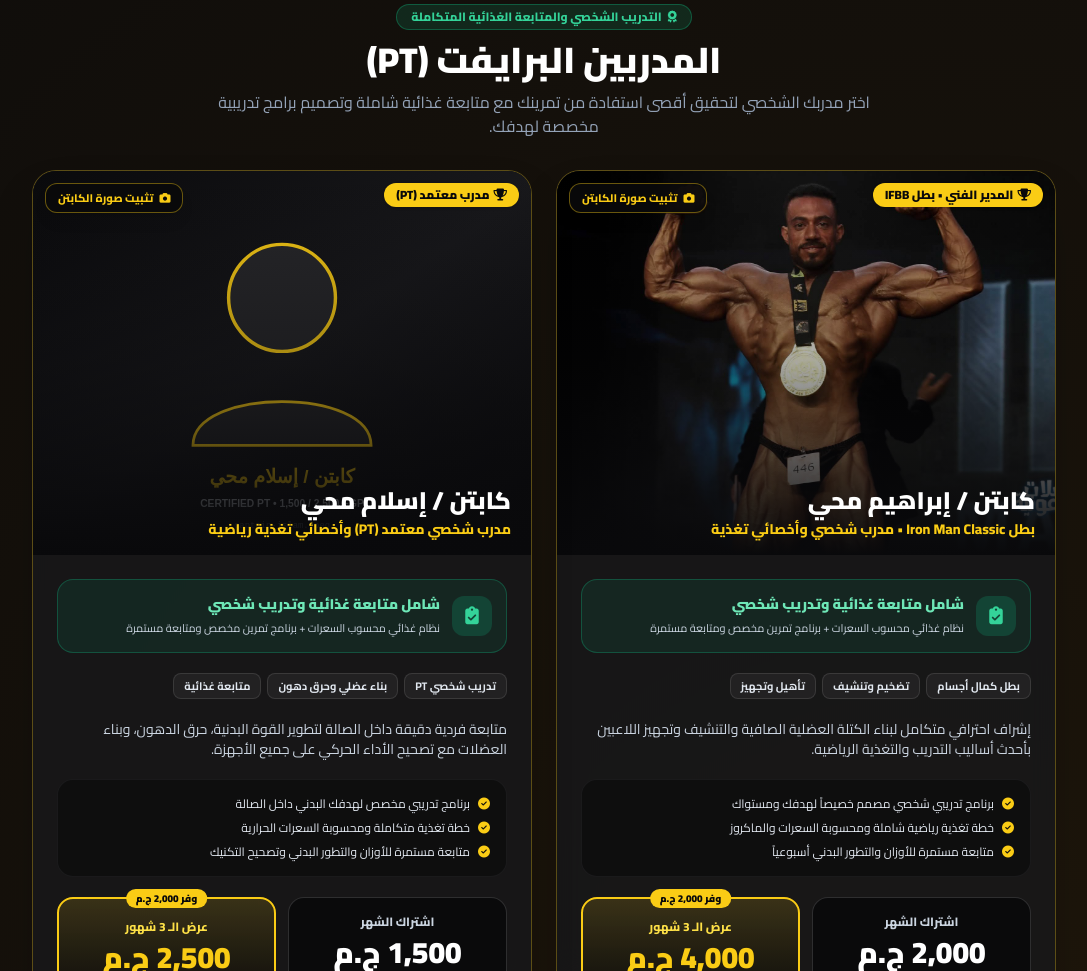
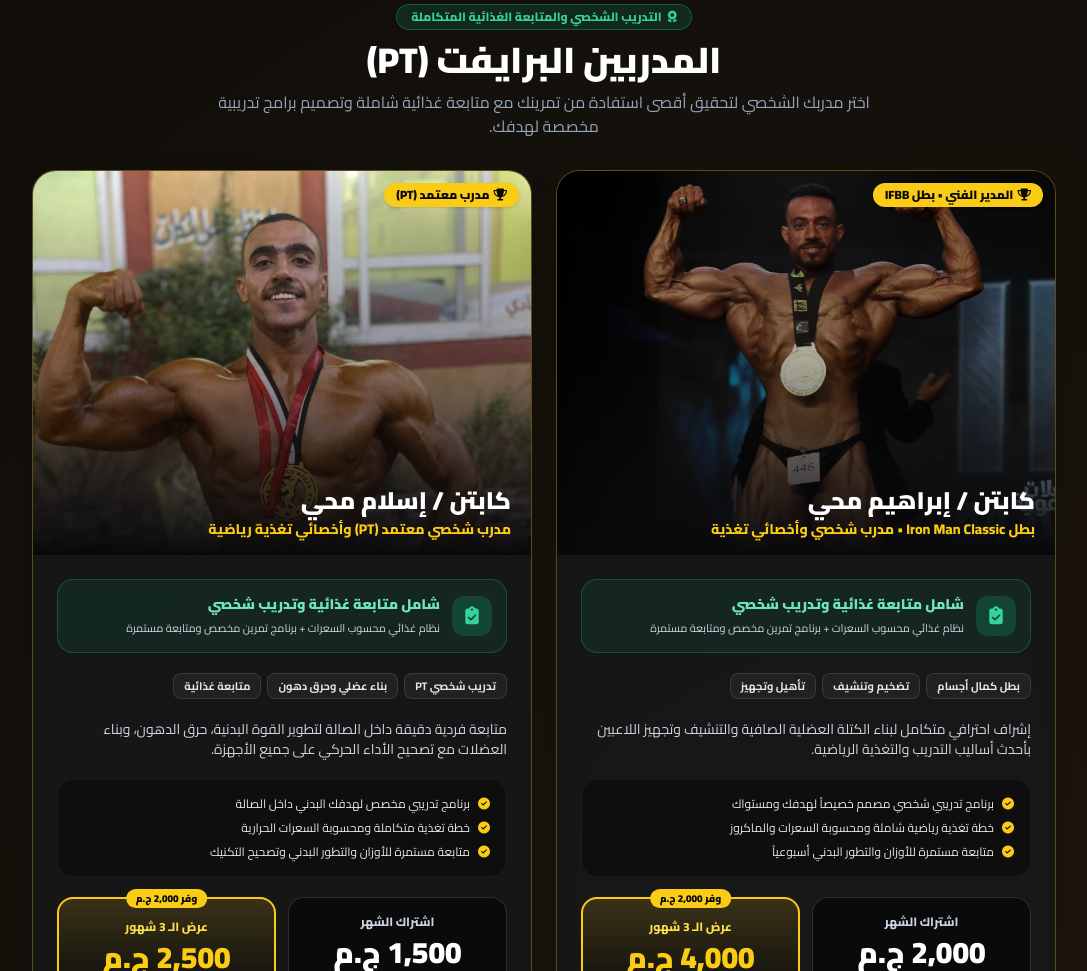
Before and after one commit to gymfitnes896-afk/fitnes-club1, a plain HTML site: page index.html in a window 1280 px wide. Shown: the part 3653-4624 px from the top of the page, without its empty margins (96-1183 px from the left). Drawn offline with nearby package versions, Linux system fonts and the light colour scheme.

Commit message:
Update index.html

```diff
--- a/index.html
+++ b/index.html
@@ -3,7 +3,7 @@
 <head>
     <meta charset="UTF-8">
     <meta name="viewport" content="width=device-width, initial-scale=1.0">
-    <title>GYM FITNESS CLUB </title>
+    <title>GYM FITNESS CLUB | البورتفوليو الرسمي</title>
     <!-- Tailwind CSS -->
     <script src="https://cdn.tailwindcss.com"></script>
     <!-- Font Awesome Icons -->
@@ -911,7 +911,7 @@
                 badge: "مدرب معتمد (PT)",
                 specialty: "مدرب شخصي معتمد (PT) وأخصائي تغذية رياضية",
                 bio: "متابعة فردية دقيقة داخل الصالة لتطوير القوة البدنية، حرق الدهون، وبناء العضلات مع تصحيح الأداء الحركي على جميع الأجهزة.",
-                image: "captain-islam.jpeg",
+                image: "WhatsApp Image 2026-11-18 at 22.55.47.jpeg",
                 tags: ["تدريب شخصي PT", "بناء عضلي وحرق دهون", "متابعة غذائية"],
                 includedBullets: [
                     "برنامج تدريبي مخصص لهدفك البدني داخل الصالة",
@@ -928,7 +928,7 @@
         window.generateTrainerFallbackUri = function(trainerId) {
             const isIbrahim = trainerId === 'pt_ibrahim';
             const name = isIbrahim ? 'كابتن / إبراهيم محي' : 'كابتن / إسلام محي';
-            const fileHint = isIbrahim ? 'WhatsApp Image 2026-11-18 at 23.01.18.jpeg' : 'captain-islam.jpeg';
+            const fileHint = isIbrahim ? 'WhatsApp Image 2026-11-18 at 23.01.18.jpeg' : 'WhatsApp Image 2026-11-18 at 22.55.47.jpeg';
             const badge = isIbrahim ? 'IFBB CHAMPION • 2,000 / 4,000 EGP' : 'CERTIFIED PT • 1,500 / 2,500 EGP';
             const svg = `<svg xmlns="http://www.w3.org/2000/svg" viewBox="0 0 800 560" width="800" height="560">
                 <defs>
@@ -970,15 +970,6 @@
                                 <span class="px-3 py-1 rounded-xl bg-yellow-400 text-zinc-950 text-xs font-black shadow">
                                     <i class="fa-solid fa-trophy ml-1"></i>${trainer.badge}
                                 </span>
-                            </div>
-
-                            <!-- Individual Trainer Photo Upload & Embed Button -->
-                            <div class="trainer-upload-overlay absolute top-3 left-3">
-                                <input type="file" id="trainerPhotoInput_${trainer.id}" accept="image/*" class="hidden" onchange="handleSingleTrainerPhotoUpload(event, '${trainer.id}')">
-                                <button type="button" onclick="document.getElementById('trainerPhotoInput_${trainer.id}').click()" class="px-3 py-1.5 rounded-xl bg-zinc-950/90 hover:bg-yellow-400 text-yellow-400 hover:text-zinc-950 border border-yellow-400/40 text-[11px] font-extrabold backdrop-blur-md transition flex items-center gap-1.5 shadow-lg">
-                                    <i class="fa-solid fa-camera"></i>
-                                    <span>تثبيت صورة الكابتن</span>
-                                </button>
                             </div>
 
                             <div class="absolute bottom-4 inset-x-5">
```
